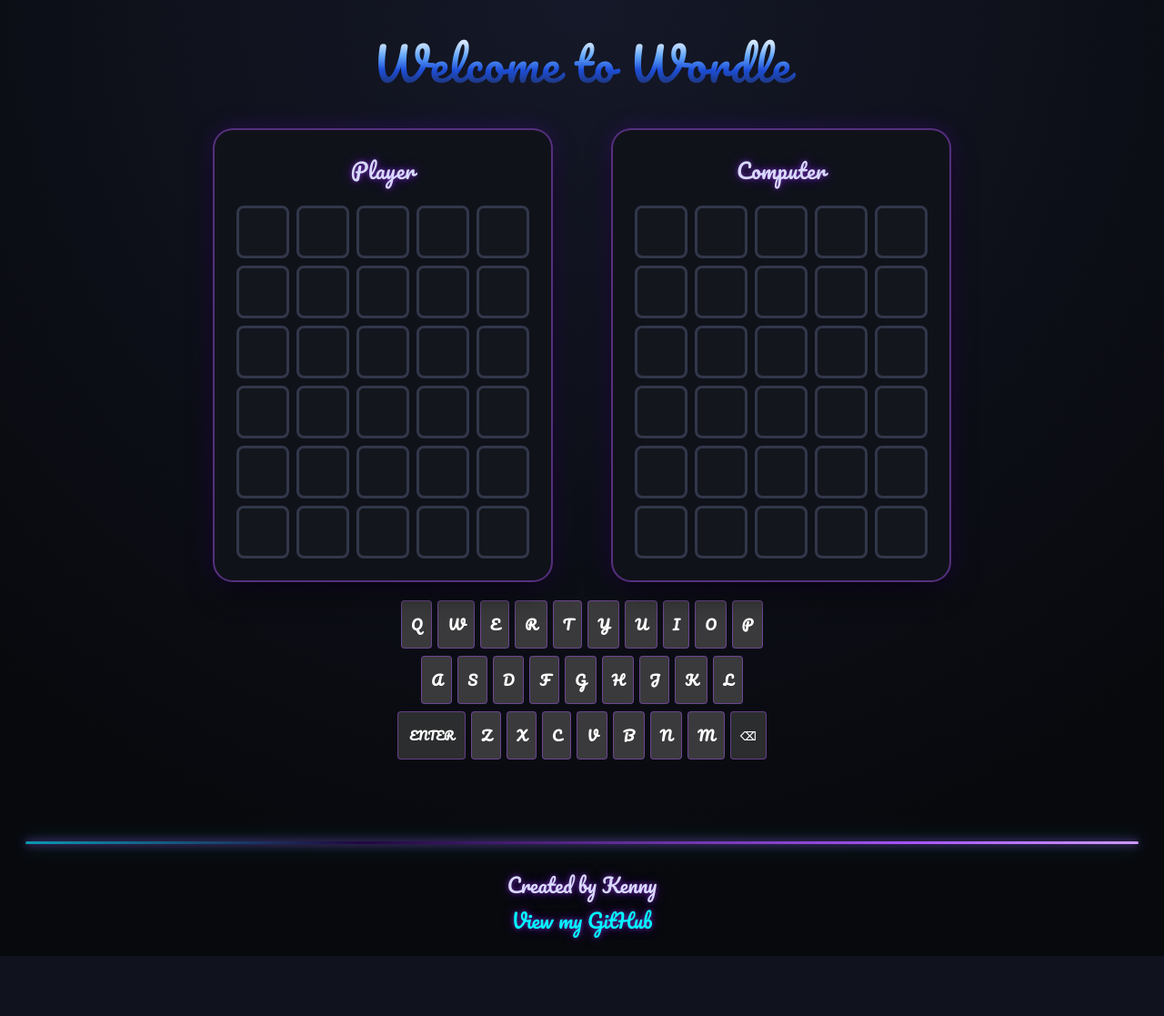
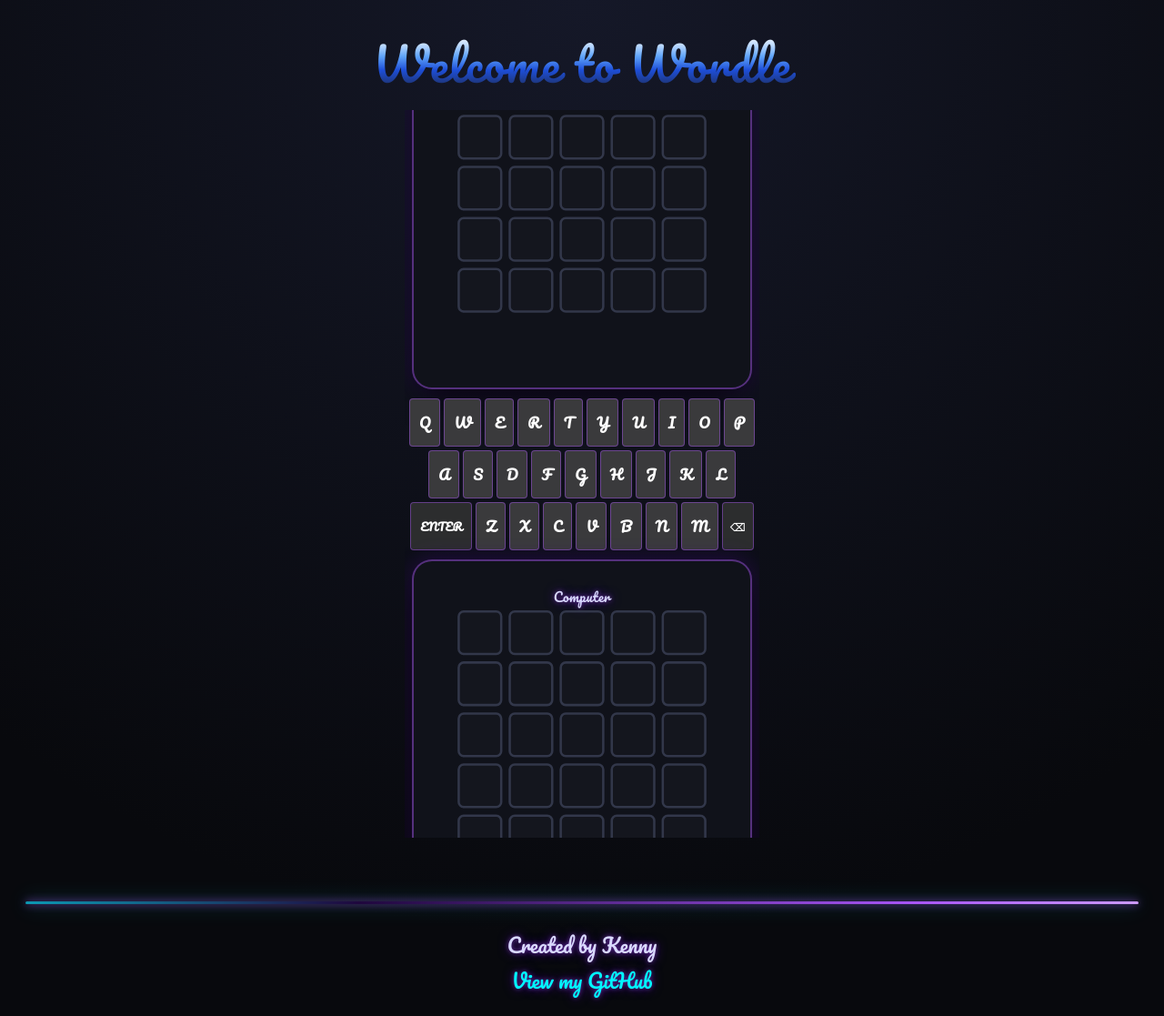
Before and after one commit to Kenny-G-z/Wordle, a Flask app: page / in a window 1280 px wide. Shown: the whole page at 91% size. Before the commit the page ends 1051 px from the top, so only its background shows below. Run offline with Flask 3, Linux system fonts and the light colour scheme; data that the repository does not hold is empty; parts of the project's set-up code (start-up, migrations or seed data) failed here and were passed over.

Commit message:
Fixed Mobile Bugs

```diff
--- a/templates/index.html
+++ b/templates/index.html
@@ -18,20 +18,15 @@
         <div id="error-banner">The Wordle failed to load.</div>
     {% endif %}
 
-    <main id="game-container">
-        <section class="board-wrapper">
-            <h2>Player</h2>
-            <div id="player-grid"></div>
+    <div id="mobile-layout-wrapper" style="display: flex; flex-direction: column; align-items: center; justify-content: center; height: 100vh; max-height: 100vh; overflow: hidden; padding: 5px; box-sizing: border-box;">
+
+        <section class="board-wrapper" style="margin-bottom: 5px;">
+            <h2 style="font-size: 0.9rem; margin: 2px 0;">Player</h2>
+            <div id="player-grid" style="transform: scale(0.85); transform-origin: top center;"></div>
         </section>
 
-        <section class="board-wrapper">
-            <h2>Computer</h2>
-            <div id="ai-grid" class="masked-letters"></div>
-        </section>
-    </main>
-
-    <div id="keyboard-container" style="display: flex; flex-direction: column; align-items: center; gap: 8px; margin: 20px auto; max-width: 500px; padding: 0 10px;">
-        <div class="keyboard-row" style="display: flex; gap: 6px;">
+        <div id="keyboard-container" style="display: flex; flex-direction: column; align-items: center; gap: 4px; margin: 5px 0; max-width: 450px; width: 100%;">
+            <div class="keyboard-row" style="display: flex; gap: 4px; width: 100%; justify-content: center;">
                 <button class="key-btn" data-key="q">Q</button>
                 <button class="key-btn" data-key="w">W</button>
                 <button class="key-btn" data-key="e">E</button>
@@ -43,7 +38,7 @@
                 <button class="key-btn" data-key="o">O</button>
                 <button class="key-btn" data-key="p">P</button>
             </div>
-        <div class="keyboard-row" style="display: flex; gap: 6px;">
+            <div class="keyboard-row" style="display: flex; gap: 4px; width: 100%; justify-content: center;">
                 <button class="key-btn" data-key="a">A</button>
                 <button class="key-btn" data-key="s">S</button>
                 <button class="key-btn" data-key="d">D</button>
@@ -54,8 +49,8 @@
                 <button class="key-btn" data-key="k">K</button>
                 <button class="key-btn" data-key="l">L</button>
             </div>
-        <div class="keyboard-row" style="display: flex; gap: 6px;">
-            <button class="key-btn special-key" data-key="Enter" style="padding: 10px 12px; font-size: 0.8rem;">ENTER</button>
+            <div class="keyboard-row" style="display: flex; gap: 4px; width: 100%; justify-content: center;">
+                <button class="key-btn special-key" data-key="Enter" style="padding: 8px 10px; font-size: 0.75rem;">ENTER</button>
                 <button class="key-btn" data-key="z">Z</button>
                 <button class="key-btn" data-key="x">X</button>
                 <button class="key-btn" data-key="c">C</button>
@@ -63,12 +58,17 @@
                 <button class="key-btn" data-key="b">B</button>
                 <button class="key-btn" data-key="n">N</button>
                 <button class="key-btn" data-key="m">M</button>
-            <button class="key-btn special-key" data-key="Backspace" style="padding: 10px 10px; font-size: 0.8rem;">⌫</button>
+                <button class="key-btn special-key" data-key="Backspace" style="padding: 8px 8px; font-size: 0.75rem;">⌫</button>
             </div>
         </div>
 
+        <section class="board-wrapper" style="margin-top: 5px;">
+            <h2 style="font-size: 0.9rem; margin: 2px 0;">Computer</h2>
+            <div id="ai-grid" class="masked-letters" style="transform: scale(0.85); transform-origin: top center;"></div>
+        </section>
+    </div>
+
     <div id="status-msg"></div>
-
     <div id="endgame-section" style="display: none;">
         <button id="reveal-btn" type="button" class="nav-btn">Reveal Letters</button>
         <div id="challenge-link-container" style="display: none;">
@@ -361,10 +361,14 @@
         async function submitGuess() {
             if (currentGuess.length !== COLS) {
                 statusMsg.textContent = "The Word Must be 5 Letters.";
-                statusMsg.classList.remove("small-warning");
+                statusMsg.classList.remove("small-warning", "loading-prompt");
                 shakeRow(currentRow);
                 return;
             }
+
+            // Trigger the loading status above the cards
+            statusMsg.textContent = "Loading...";
+            statusMsg.className = "loading-prompt";
 
             try {
                 const response = await fetch("/turn", {
@@ -377,7 +381,7 @@
 
                 if (response.status === 400) {
                     statusMsg.textContent = data.error || "Not in The Word List";
-                    statusMsg.classList.remove("small-warning");
+                    statusMsg.className = "";
                     shakeRow(currentRow);
                     return;
                 }
@@ -385,7 +389,7 @@
                 if (!response.ok) {
                     isUserGameOver = true;
                     statusMsg.textContent = data.error || "Turn error";
-                    statusMsg.classList.remove("small-warning");
+                    statusMsg.className = "";
                     gameState.gameOver = true;
                     gameState.targetWord = data.target || "UNKNOWN";
                     gameState.statusText = statusMsg.textContent;
@@ -393,8 +397,9 @@
                     return;
                 }
 
+                // Clear out "Loading..." right before animating the cards
                 statusMsg.textContent = "";
-                statusMsg.classList.remove("small-warning");
+                statusMsg.className = "";
 
                 let aiWonThisTurn = false;
                 let aiPromise = Promise.resolve();
@@ -461,7 +466,6 @@
                         if (aiWonOnSameTurn) {globalStats.raceWon = (globalStats.raceWon || 0) + 1;}
                         else if (aiWonFirst) {globalStats.raceLost = (globalStats.raceLost || 0) + 1;}
                         else {globalStats.raceWon = (globalStats.raceWon || 0) + 1;}
-
                         gameState.statsSaved = true;
                         saveGlobalStats();
                     }
@@ -499,7 +503,6 @@
 
                     await new Promise(res => setTimeout(res, 1000));
                     statusMsg.textContent = "Better Luck Next Time!";
-
                     gameState.statusText = "Better Luck Next Time!";
                     saveState();
 
@@ -521,9 +524,11 @@
 
                 currentRow++;
                 currentGuess = "";
-
                 saveState();
-            } catch (err) {statusMsg.textContent = "Failed to Communicate With Server."; statusMsg.classList.remove("small-warning");}
+            } catch (err) {
+                statusMsg.textContent = "Failed to Communicate With Server.";
+                statusMsg.className = "";
+            }
         }
 
         restoreState();
--- a/templates/index_challange.html
+++ b/templates/index_challange.html
@@ -238,7 +238,7 @@
 
                 let userWon = false;
 
-                if (data.solved) {globalStats.challengePlayed = (globalStats.challengePlayed || 0) + 1; statusMsg.textContent = "The Computer Solved It!";}
+                if (data.solved) {globalStats.challengePlayed = (globalStats.challengePlayed || 0) + 1; statusMsg.textContent = "Computer Solved It!";}
                 else if (currentRound >= 5) {
                     userWon = true;
                     globalStats.challengePlayed = (globalStats.challengePlayed || 0) + 1;
```
Also changed, not shown: static/style.css (+23 -13 lines). Lines whose indentation alone changed are shown as unchanged.
